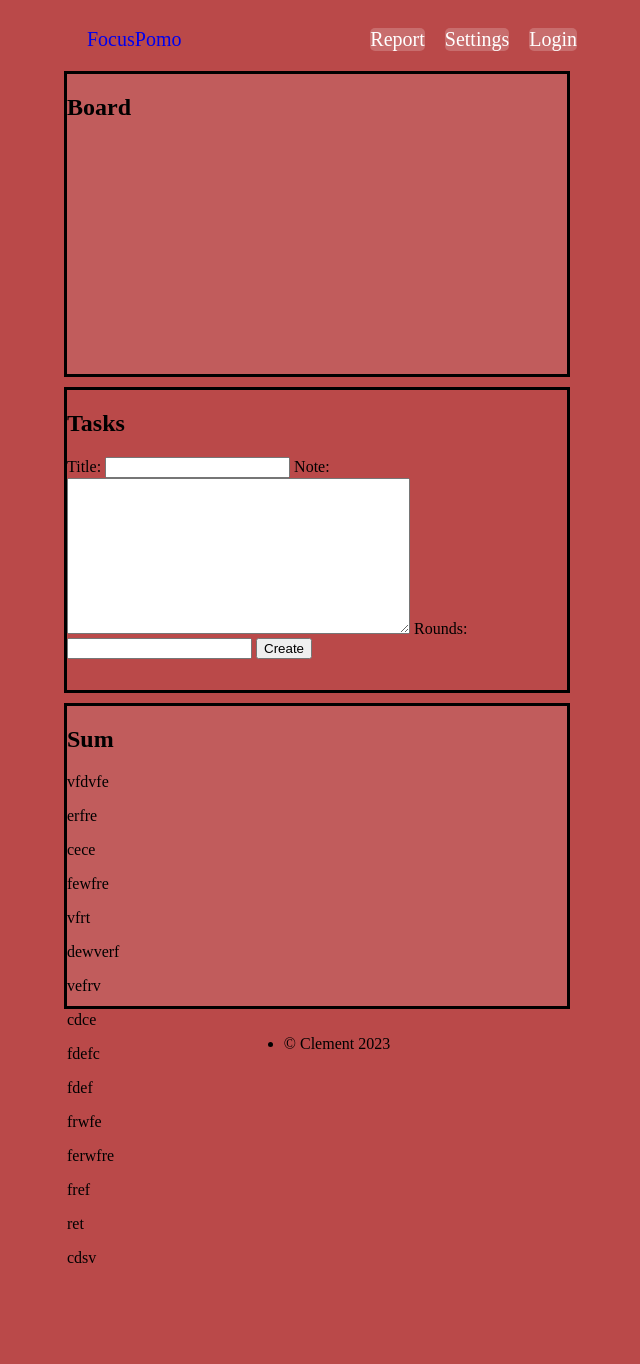
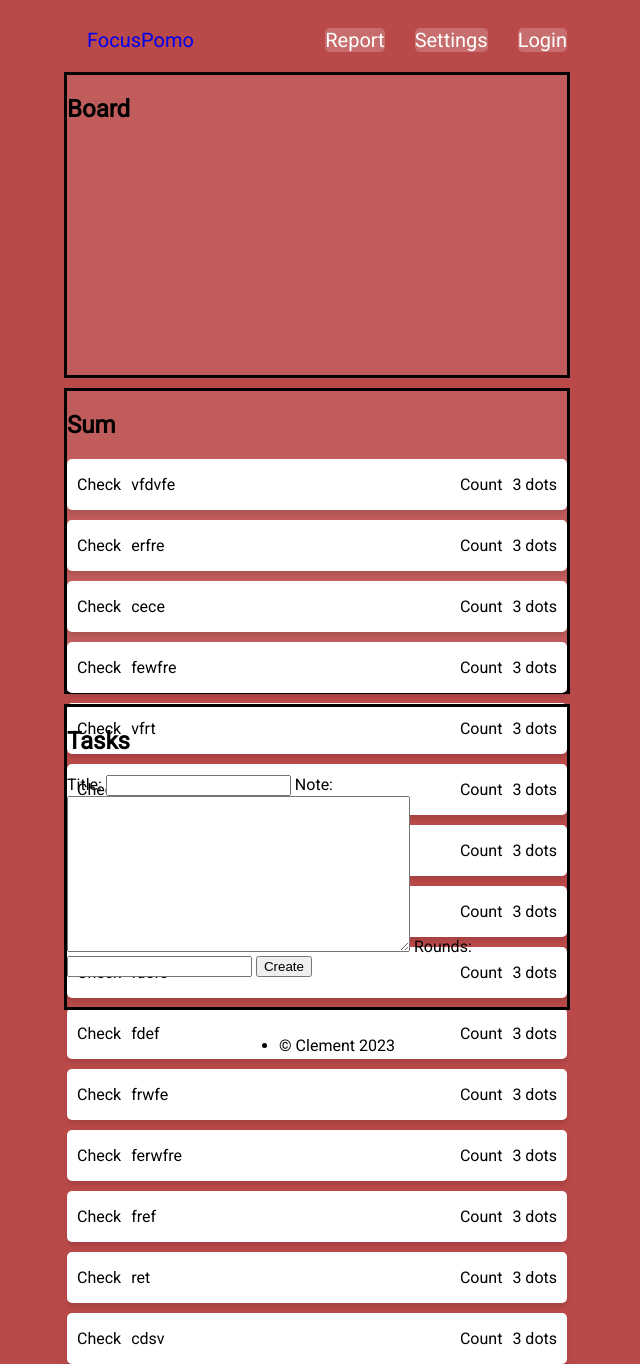
Before and after one commit to gambas-maker/focus, a Django app: page / in a window 1280 px wide. Shown: the whole page, without its empty margins (323-963 px from the left). Before the commit the page ends 1263 px from the top, so only its background shows below. Run offline with Django 4.2, Linux system fonts and the light colour scheme; data comes from the database, SQL or seed files in the repository; some libraries are stand-ins or nearby versions.

Commit message:
WIP for the task card

```diff
--- a/focus_pomo/static/master.css
+++ b/focus_pomo/static/master.css
@@ -1,5 +1,6 @@
 body{
     background-color: rgb(186, 73, 73);
+    font-family: 'Roboto', sans-serif;
 }
 
 .container{
@@ -47,3 +48,26 @@ body{
     margin-bottom: 10px;
     border-style: solid;
 }
+
+.card{
+    display: flex;
+    flex-direction: row;
+    justify-content: space-between;
+    gap: 10px;
+    background-color: #FFFFFF;
+    margin-bottom: 10px;
+    border-radius: 5px;
+    box-shadow: rgba(0, 0, 0, 0.1) 0px 4px 4px;
+}
+.title{
+    display: flex;
+    flex-direction: row;
+    gap: 10px;
+    padding-left: 10px;
+}
+.settings{
+    display: flex;
+    flex-direction: row;
+    gap: 10px;
+    padding-right: 10px;
+}
--- a/focus_pomo/templates/base.html
+++ b/focus_pomo/templates/base.html
@@ -9,6 +9,11 @@
     <title>FocusPomo</title>
     <!-- CSS link -->
     <link rel="stylesheet" href="{% static 'master.css' %}">
+    <!-- Font import -->
+    <link rel="preconnect" href="https://fonts.googleapis.com">
+    <link rel="preconnect" href="https://fonts.gstatic.com" crossorigin>
+    <link href="https://fonts.googleapis.com/css2?family=Roboto:ital,wght@0,100;0,400;1,400&display=swap" rel="stylesheet">
+
 </head>
 <body>
     <div class="container">
--- a/focus_pomo/templates/index.html
+++ b/focus_pomo/templates/index.html
@@ -28,6 +28,21 @@
     <div class="screen">
         <h2>Board</h2>
     </div>
+    <div class="screen">
+        <h2>Sum</h2>
+        {% for task in tasks %}
+        <div class="card">
+            <div class="title">
+                <p>Check</p>
+                <p>{{task.title}}</p>
+            </div>
+            <div class="settings">
+                <p>Count</p>
+                <p>3 dots</p>
+            </div>
+        </div>
+         {% endfor %}
+    </div>
     <div class="task">
         <h2>Tasks</h2>
         <form method="post">
@@ -37,10 +52,4 @@
         </form>
 
     </div>
-    <div class="screen">
-        <h2>Sum</h2>
-        {% for tas in tasks %}
-         <p>{{tas.title}}</p>
-         {% endfor %}
-    </div>
 {% endblock body_block %}
```
